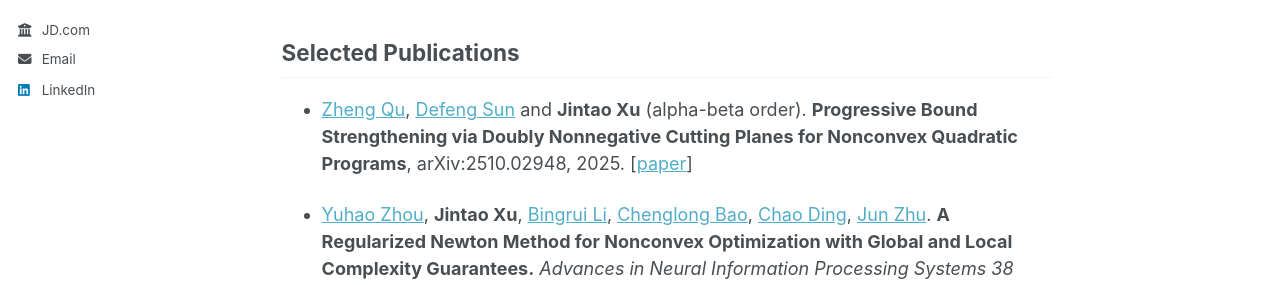
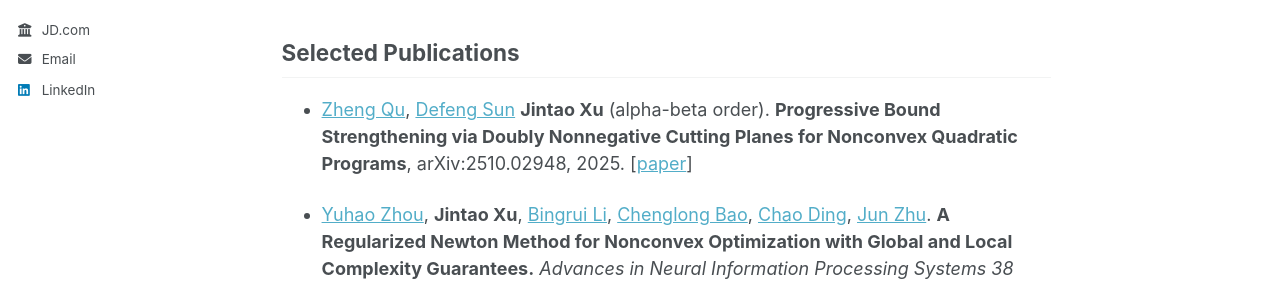
Before and after one commit to JintaoXuMath/JintaoXuMath.github.io, a Jekyll site: the page built from _pages/about.md, in a window 1280 px wide and 900 px high, scrolled down 2018 px. Shown: the part 161-446 px from the top of the window. Built offline with Jekyll 4.4.1, drawn with Linux system fonts in a browser that asks for light colours.

Commit message:
Fix formatting in selected publications section

```diff
--- a/_pages/about.md
+++ b/_pages/about.md
@@ -55,7 +55,7 @@ My research broadly lies in **AI for decision making**, with particular interest
 
 ## Selected Publications
 
-- [Zheng Qu](https://zhengqu-x.github.io/), [Defeng Sun](https://www.polyu.edu.hk/ama/profile/dfsun/) and **Jintao Xu** (alpha-beta order). **Progressive Bound Strengthening via Doubly Nonnegative Cutting Planes for Nonconvex Quadratic Programs**, arXiv:2510.02948, 2025. [[paper](https://arxiv.org/abs/2510.02948)]
+- [Zheng Qu](https://zhengqu-x.github.io/), [Defeng Sun](https://www.polyu.edu.hk/ama/profile/dfsun/) **Jintao Xu** (alpha-beta order). **Progressive Bound Strengthening via Doubly Nonnegative Cutting Planes for Nonconvex Quadratic Programs**, arXiv:2510.02948, 2025. [[paper](https://arxiv.org/abs/2510.02948)]
 
 - [Yuhao Zhou](https://yuhaoz.com/), **Jintao Xu**, [Bingrui Li](https://bingrui-li.github.io/), [Chenglong Bao](https://matbc.github.io/), [Chao Ding](https://www.dingchao.info/), [Jun Zhu](https://ml.cs.tsinghua.edu.cn/~jun/index.shtml). **A Regularized Newton Method for Nonconvex Optimization with Global and Local Complexity Guarantees.** *Advances in Neural Information Processing Systems 38 (NeurIPS 2025)*. [[paper](https://proceedings.neurips.cc/paper_files/paper/2025/hash/6a39cf3b666f8bdb2223f253981f3869-Abstract-Conference.html)]
 
```
